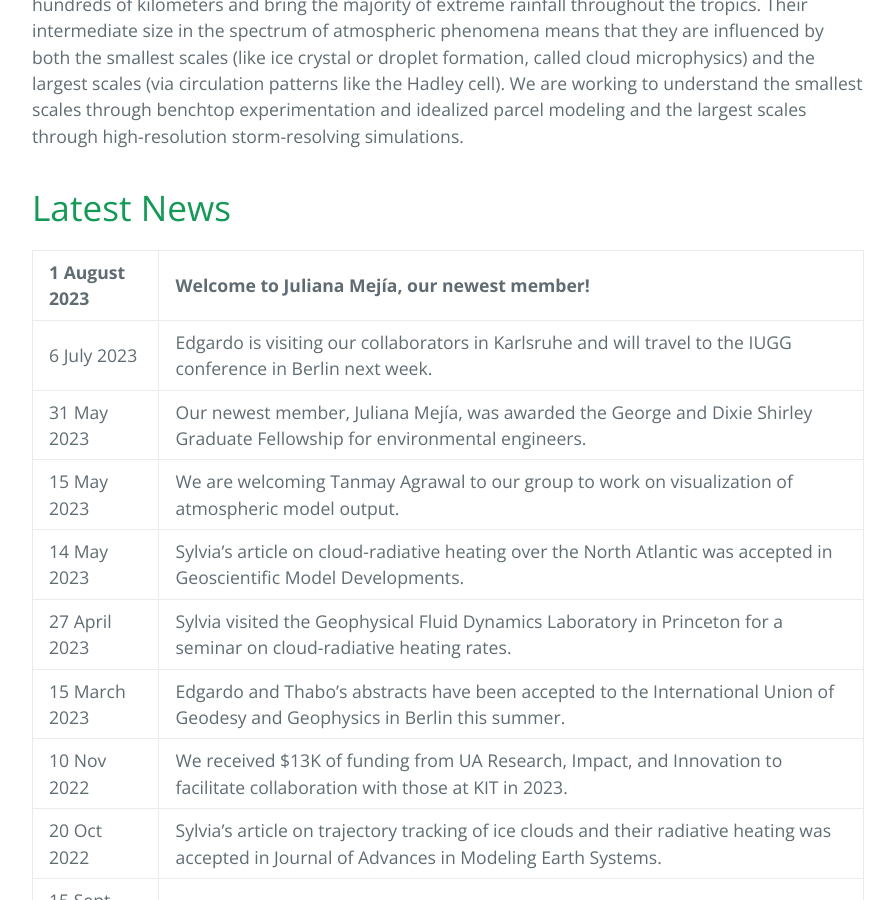
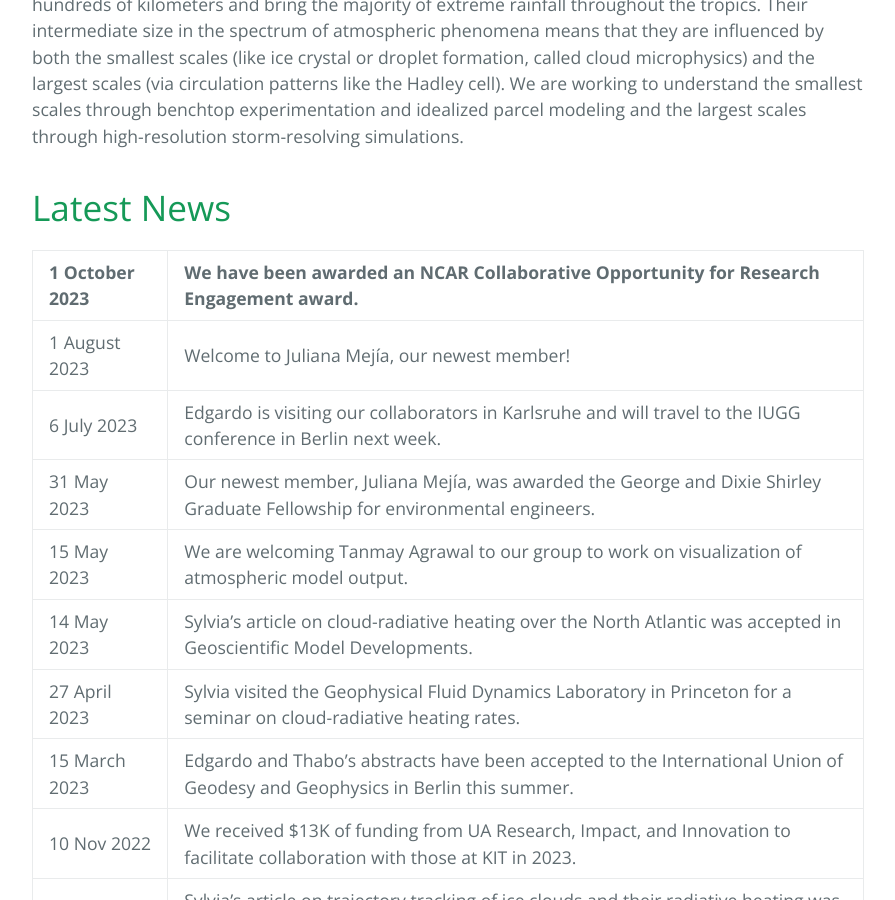
Before and after one commit to sylviasullivan/sylviasullivan.github.io, a Jekyll site: the page built from index.md, in a window 1280 px wide and 900 px high, scrolled down 596 px. Shown: the whole window, without its empty margins (192-1087 px from the left). Built offline with Jekyll 4.4.1, drawn with Linux system fonts in a browser that asks for light colours.

Commit message:
NCAR CORE on index

```diff
--- a/index.md
+++ b/index.md
@@ -11,8 +11,9 @@ We are broadly interested in scale interactions in the atmosphere and how best t
 
 # Latest News
 
+| 1 October 2023 | We have been awarded an NCAR Collaborative Opportunity for Research Engagement award.
+|:--|:--|
 | 1 August 2023 | Welcome to Juliana Mejía, our newest member!
-|:--|:--|
 | 6 July 2023 | Edgardo is visiting our collaborators in Karlsruhe and will travel to the IUGG conference in Berlin next week.
 | 31 May 2023 | Our newest member, Juliana Mejía, was awarded the George and Dixie Shirley Graduate Fellowship for environmental engineers. |
 | 15 May 2023 | We are welcoming Tanmay Agrawal to our group to work on visualization of atmospheric model output. |
```
